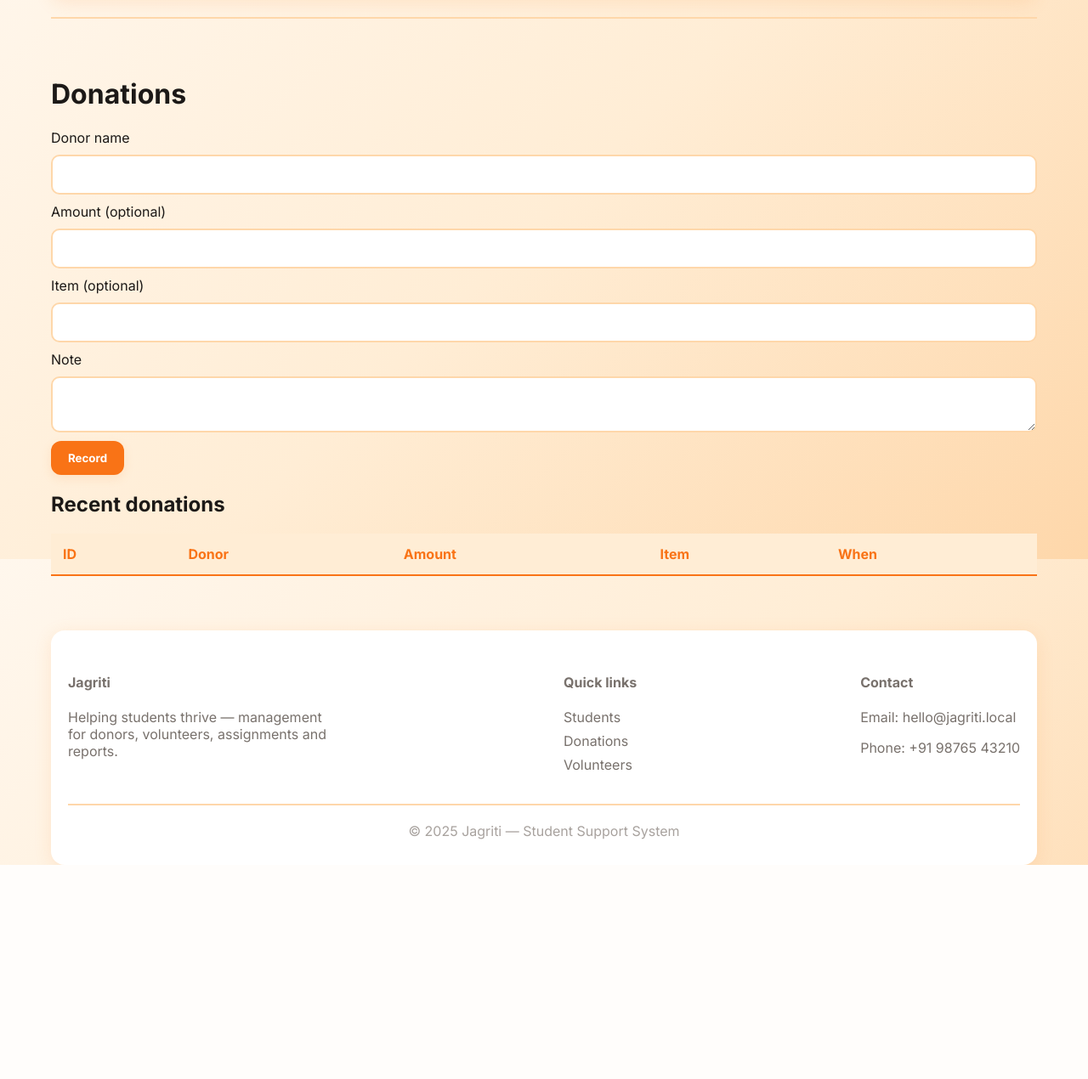
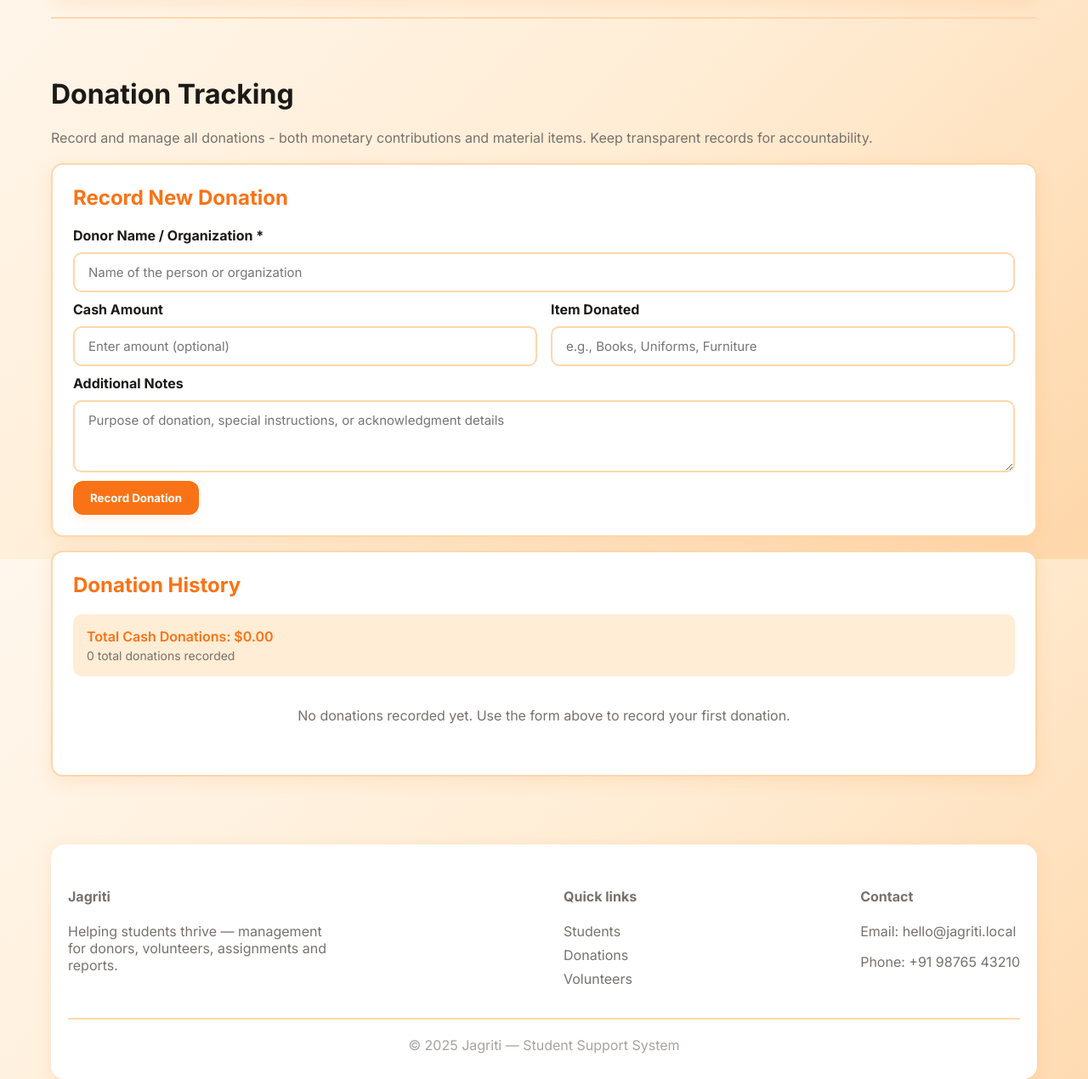
Before and after one commit to AndDe-gourav/ja, a PHP site: page /donations.php in a window 1280 px wide. Shown: the part 142-1412 px from the top of the page at 85% size. Before the commit the page ends 1160 px from the top, so only its background shows below. Run offline with PHP 8.4, Linux system fonts and the light colour scheme; the visitor is signed in with stand-in values (Sample User, id 1); lists and menus that the app fills with data are empty.

Commit message:
Improve application interface and data management for donations, students, and volunteers
Updates UI/UX for donations, students, and volunteers pages with enhanced input fields, descriptive text, and better data presentation. Includes backend logic for calculating total donations and displaying accurate counts on respective pages.

Replit-Commit-Author: Agent
Replit-Commit-Session-Id: 466cedd2-df7b-4461-9fab-0c5a54a9021c
Replit-Commit-Checkpoint-Type: intermediate_checkpoint
Replit-Commit-Event-Id: 8e3e70a7-7fbd-4a8b-bc90-cadb042b47db
Replit-Commit-Screenshot-Url: https://storage.googleapis.com/screenshot-production-us-central1/93ce200a-249e-4a2f-8bab-7fe351b562e2/466cedd2-df7b-4461-9fab-0c5a54a9021c/OCDbmNS

```diff
--- a/public/donations.php
+++ b/public/donations.php
@@ -10,44 +10,93 @@ if ($_SERVER['REQUEST_METHOD'] === 'POST' && ($_POST['action'] ?? '') === 'add')
     $note = $_POST['note'] ?? null;
     $stmt = $pdo->prepare("INSERT INTO donations (donor_name, amount, item, note) VALUES (?,?,?,?)");
     $stmt->execute([$donor, $amount ?: null, $item ?: null, $note]);
-    $_SESSION['flash']='Donation recorded';
+    $_SESSION['flash']='Donation recorded successfully!';
     header('Location: donations.php');
     exit;
 }
 
 $rows = [];
+$total_amount = 0;
 try {
     $rows = $pdo->query("SELECT * FROM donations ORDER BY created_at DESC")->fetchAll();
+    $stmt = $pdo->query("SELECT SUM(amount) as total FROM donations WHERE amount IS NOT NULL");
+    $result = $stmt->fetch();
+    $total_amount = $result['total'] ?? 0;
 } catch (Exception $e) {}
 
 include __DIR__ . '/../includes/header.php';
 include __DIR__ . '/../includes/navbar.php';
 ?>
 <div class="container">
-  <h1>Donations</h1>
+  <h1>Donation Tracking</h1>
+  <p style="color: var(--muted); margin-bottom: 20px;">Record and manage all donations - both monetary contributions and material items. Keep transparent records for accountability.</p>
+
+  <?php if (!empty($_SESSION['flash'])): ?>
+    <div class="success"><?= $_SESSION['flash'] ?></div>
+    <?php unset($_SESSION['flash']); ?>
+  <?php endif; ?>
+
+  <div class="panel">
+    <h2>Record New Donation</h2>
     <form method="post">
       <input type="hidden" name="action" value="add">
-    <label>Donor name</label><input name="donor_name" required>
-    <label>Amount (optional)</label><input name="amount" type="number" step="0.01">
-    <label>Item (optional)</label><input name="item">
-    <label>Note</label><textarea name="note"></textarea>
-    <button class="btn" type="submit">Record</button>
+
+      <label><strong>Donor Name / Organization *</strong></label>
+      <input name="donor_name" required placeholder="Name of the person or organization">
+
+      <div style="display: grid; grid-template-columns: 1fr 1fr; gap: 16px;">
+        <div>
+          <label><strong>Cash Amount</strong></label>
+          <input name="amount" type="number" step="0.01" min="0" placeholder="Enter amount (optional)">
+        </div>
+        <div>
+          <label><strong>Item Donated</strong></label>
+          <input name="item" placeholder="e.g., Books, Uniforms, Furniture">
+        </div>
+      </div>
+
+      <label><strong>Additional Notes</strong></label>
+      <textarea name="note" rows="3" placeholder="Purpose of donation, special instructions, or acknowledgment details"></textarea>
+
+      <button class="btn" type="submit">Record Donation</button>
     </form>
+  </div>
 
-  <h2>Recent donations</h2>
+  <div class="panel">
+    <h2>Donation History</h2>
+    <div style="background: var(--accent-light); padding: 16px; border-radius: 10px; margin-bottom: 16px;">
+      <p style="margin: 0; font-weight: 600; color: var(--accent);">Total Cash Donations: $<?= number_format($total_amount, 2) ?></p>
+      <p style="margin: 4px 0 0 0; font-size: 14px; color: var(--muted);"><?= count($rows) ?> total donations recorded</p>
+    </div>
+
+    <?php if (empty($rows)): ?>
+      <p style="color: var(--muted); padding: 20px; text-align: center;">No donations recorded yet. Use the form above to record your first donation.</p>
+    <?php else: ?>
     <table class="striped">
-    <thead><tr><th>ID</th><th>Donor</th><th>Amount</th><th>Item</th><th>When</th></tr></thead>
+      <thead>
+        <tr>
+          <th>ID</th>
+          <th>Donor</th>
+          <th>Cash Amount</th>
+          <th>Item</th>
+          <th>Note</th>
+          <th>Date Received</th>
+        </tr>
+      </thead>
       <tbody>
       <?php foreach($rows as $r): ?>
         <tr>
           <td><?=$r['id']?></td>
-        <td><?=htmlspecialchars($r['donor_name'])?></td>
-        <td><?=($r['amount'] !== null ? number_format($r['amount'],2) : '-')?></td>
-        <td><?=htmlspecialchars($r['item'])?></td>
+          <td><strong><?=htmlspecialchars($r['donor_name'])?></strong></td>
+          <td><?=($r['amount'] !== null ? '$' . number_format($r['amount'],2) : '-')?></td>
+          <td><?=htmlspecialchars($r['item'] ?: '-')?></td>
+          <td><?=htmlspecialchars($r['note'] ?: '-')?></td>
           <td><?=$r['created_at']?></td>
         </tr>
       <?php endforeach;?>
       </tbody>
     </table>
+    <?php endif; ?>
+  </div>
 </div>
 <?php include __DIR__ . '/../includes/footer.php'; ?>
```
Also changed, not shown: public/students.php (+53 -17 lines), public/volunteers.php (+52 -11 lines). Lines whose indentation alone changed are shown as unchanged.
